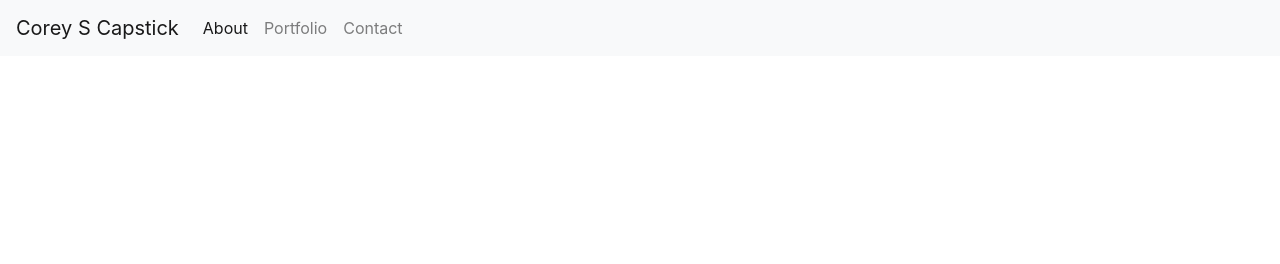
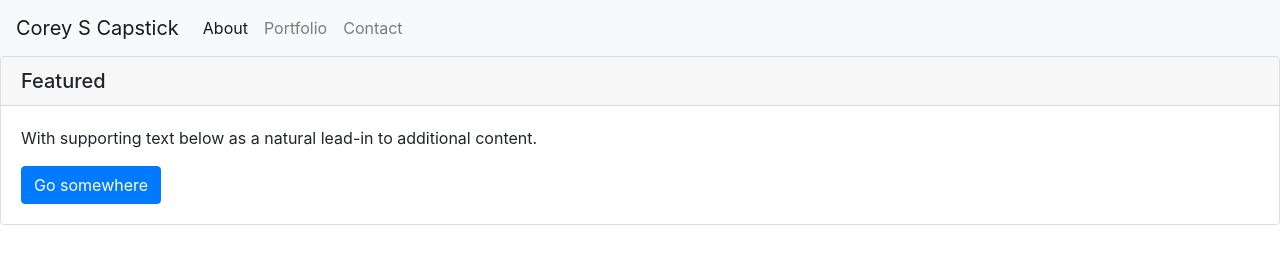
Before and after one commit to ccx20k/unit-2-bootstrap-css, a plain HTML site: page index.html in a window 1280 px wide. Drawn offline with nearby package versions, Linux system fonts and the light colour scheme.

```diff
--- a/index.html
+++ b/index.html
@@ -31,7 +31,17 @@
   </nav>
 <!--card with about me header, image and copy-->
 
+<div class="card">
+  <h5 class="card-header">Featured</h5>
+  <div class="card-body">
+    <p class="card-text">With supporting text below as a natural lead-in to additional content.</p>
+    <a href="#" class="btn btn-primary">Go somewhere</a>
+  </div>
+</div>
+
 <!--footer with copyright-->
+
+
 
 </body>
 </html>
```
